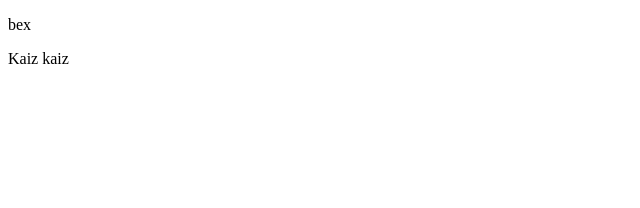
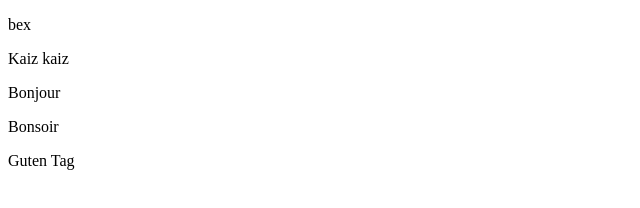
Before and after one commit to rindra22/git-tutorial, a plain HTML site: page index.html in a window 1280 px wide. Shown: the whole page, without its empty margins (0-640 px from the left). Drawn offline with Linux system fonts and the light colour scheme.

Commit message:
add salutation

```diff
--- a/index.html
+++ b/index.html
@@ -9,5 +9,8 @@
 <body>
     <p>bex</p>
     <p>Kaiz kaiz</p>
+    <p>Bonjour</p>
+    <p>Bonsoir</p>
+    <p>Guten Tag</p>
 </body>
 </html>
```
